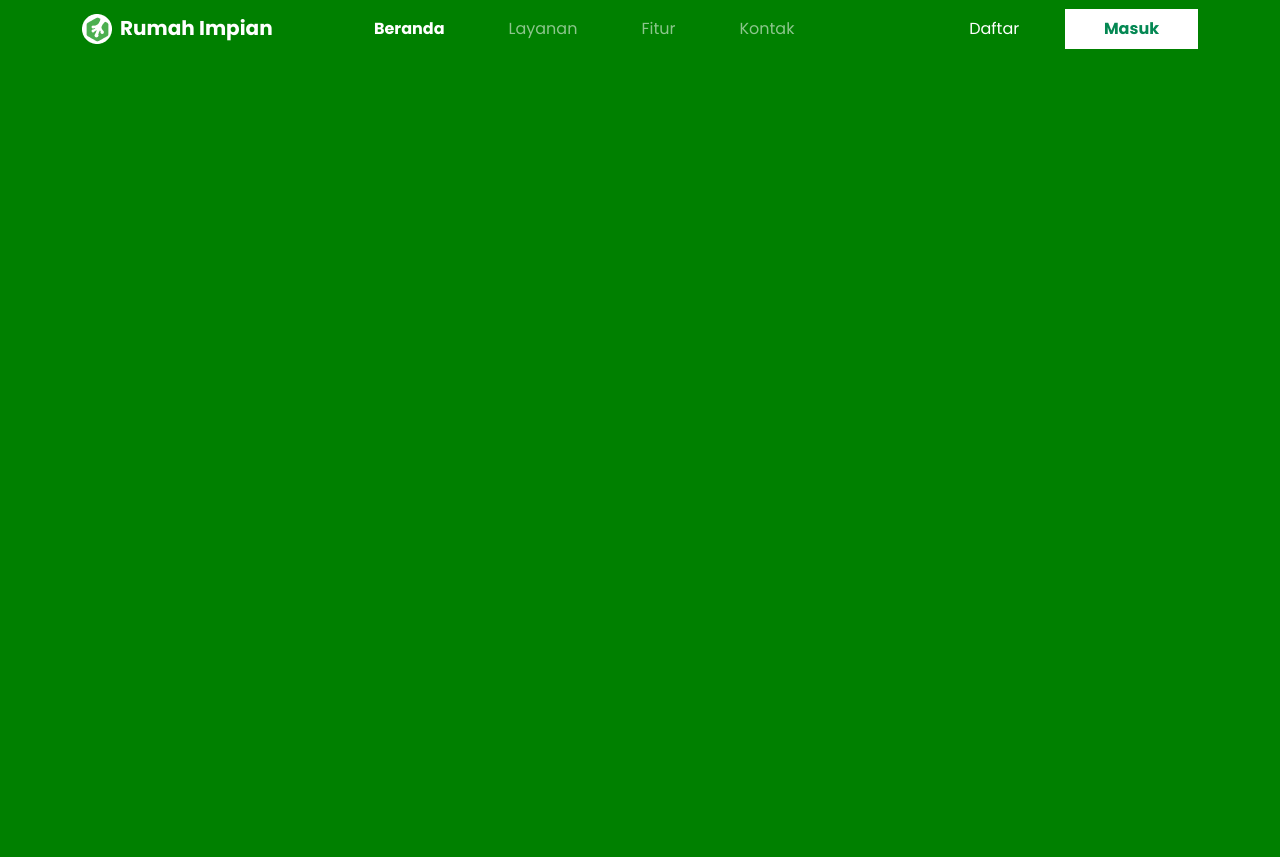
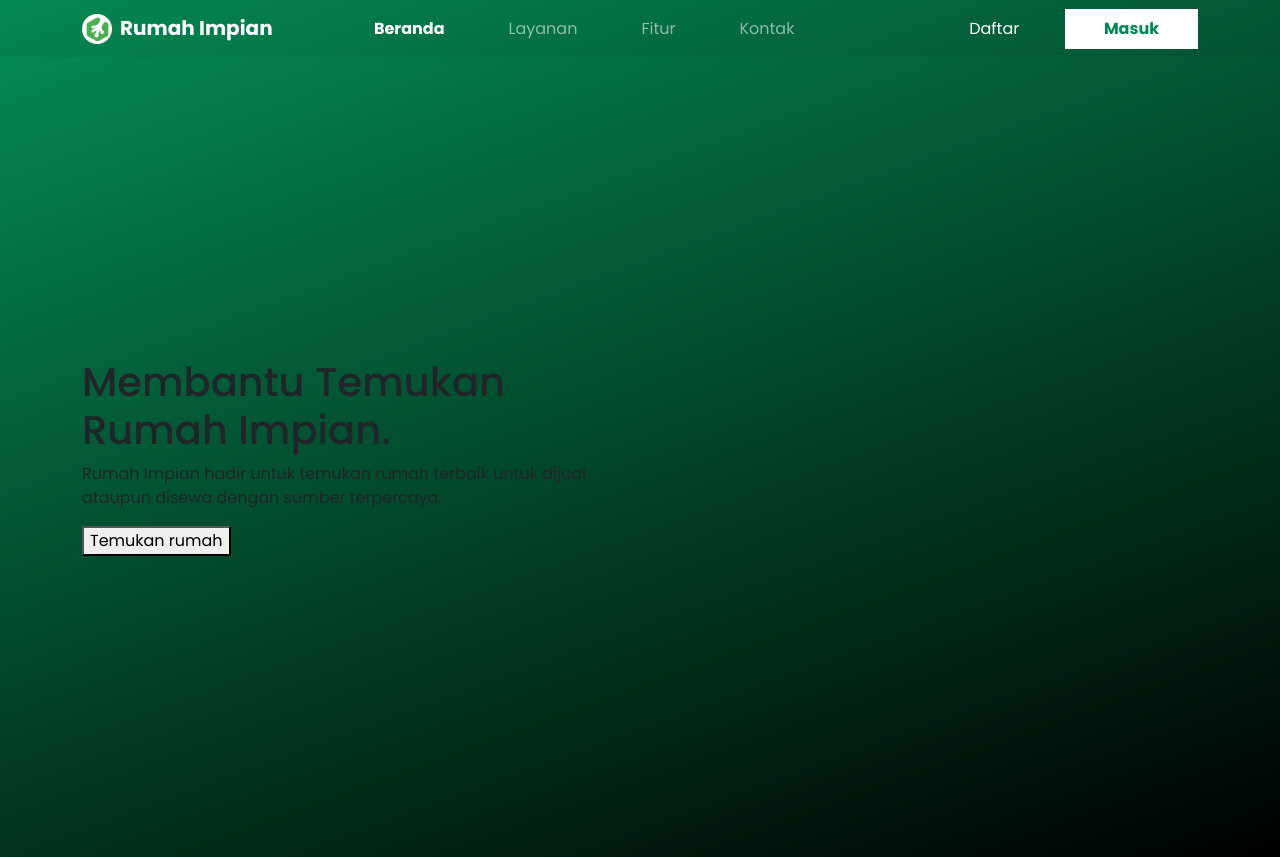
Before and after one commit to Aryy002/Projek-RPL-A, a plain HTML site: page index.html in a window 1280 px wide. Before the commit the page ends 800 px from the top, so only its background shows below. Drawn offline with nearby package versions, Linux system fonts and the light colour scheme.

Commit message:
mulai hero

```diff
--- a/index.html
+++ b/index.html
@@ -24,6 +24,7 @@
     />
   </head>
   <body>
+    <!-- Navbar -->
     <nav class="navbar navbar-expand-lg navbar-dark bg-transparent">
       <div class="container">
         <a class="navbar-brand"
@@ -70,6 +71,25 @@
         </div>
       </div>
     </nav>
+    <!-- end navbar -->
+
+    <!-- hero section -->
+    <section id="hero">
+      <div class="container">
+        <div class="row vh-100">
+          <div class="col-md-6 my-auto">
+            <h1>Membantu Temukan Rumah Impian.</h1>
+            <p>
+              Rumah Impian hadir untuk temukan rumah terbaik untuk dijual
+              ataupun disewa dengan sumber terpercaya.
+            </p>
+            <button>Temukan rumah</button>
+          </div>
+        </div>
+      </div>
+    </section>
+    <!-- end hero section -->
+
     <script
       src="https://cdn.jsdelivr.net/npm/bootstrap@5.3.8/dist/js/bootstrap.bundle.min.js"
       integrity="sha384-FKyoEForCGlyvwx9Hj09JcYn3nv7wiPVlz7YYwJrWVcXK/BmnVDxM+D2scQbITxI"
--- a/style.css
+++ b/style.css
@@ -4,7 +4,7 @@
 
 body{
     font-family: "poppins";
-    background-color: green;
+    background: linear-gradient(160deg, var(--warna-hijau), #000);
 }
 
 .navbar-brand{
@@ -41,3 +41,10 @@ body{
     font-size: 16px;
     font-weight: 700;
 }
+/* navbar end */
+
+/* hero section */
+#hero{
+    background: linear-gradient(160deg, var(--warna-hijau), #000);
+    height: 100vh;
+}
```
